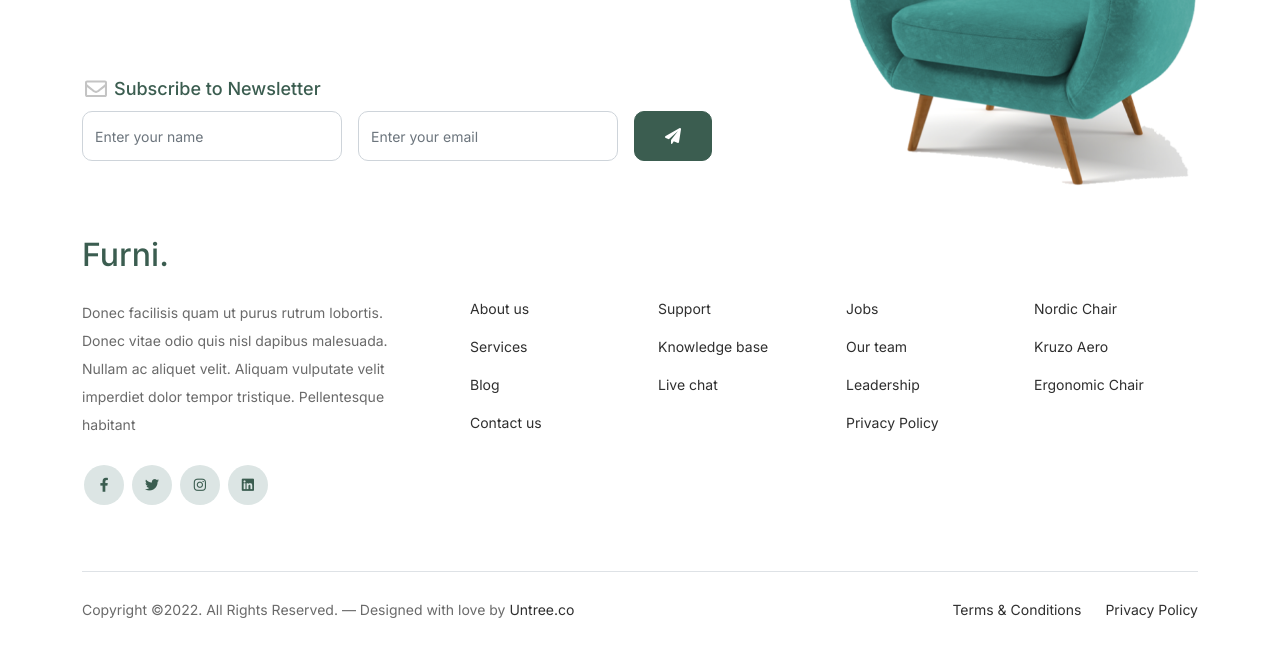
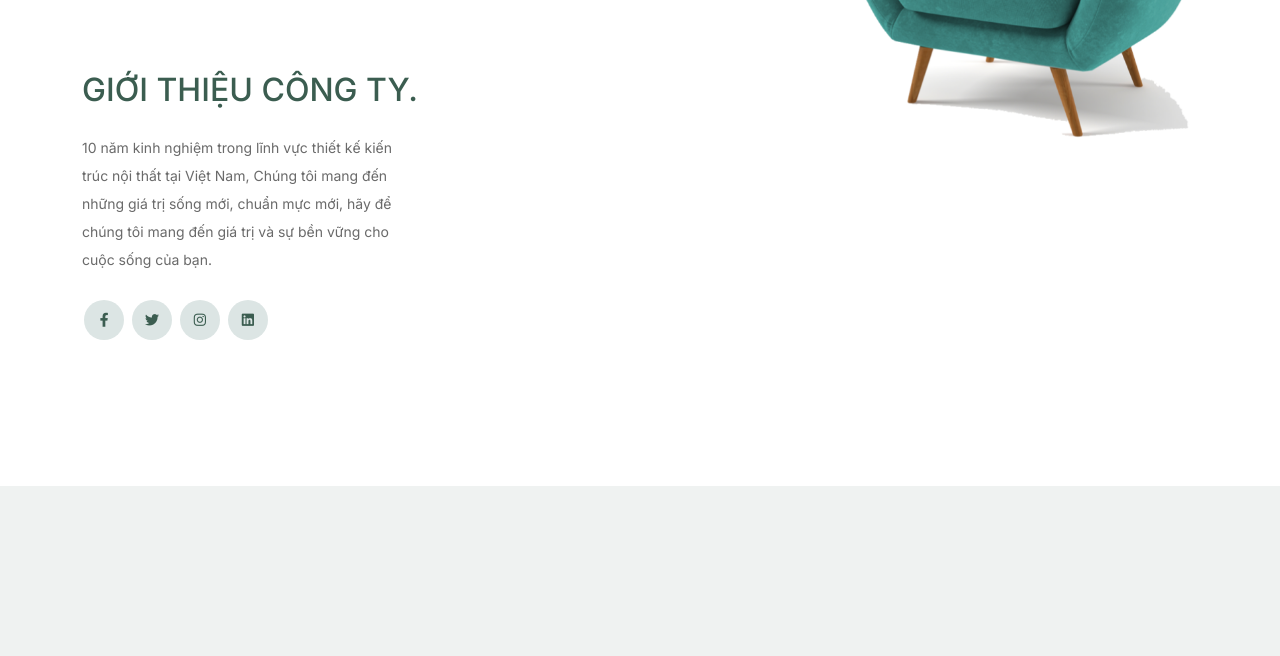
Before and after one commit to bunpro1910/nguyentienphat, a website: page index.html in a window 1280 px wide. Shown: the part 3104-3760 px from the top of the page. After the commit the page ends 3590 px from the top, so only its background shows below. Drawn offline with Linux system fonts and the light colour scheme.

Commit message:
Update index.html

```diff
--- a/index.html
+++ b/index.html
@@ -363,33 +363,12 @@
 					<img src="images/sofa.png" alt="Image" class="img-fluid">
 				</div>
 
-				<div class="row">
-					<div class="col-lg-8">
-						<div class="subscription-form">
-							<h3 class="d-flex align-items-center"><span class="me-1"><img src="images/envelope-outline.svg" alt="Image" class="img-fluid"></span><span>Subscribe to Newsletter</span></h3>
 
-							<form action="#" class="row g-3">
-								<div class="col-auto">
-									<input type="text" class="form-control" placeholder="Enter your name">
-								</div>
-								<div class="col-auto">
-									<input type="email" class="form-control" placeholder="Enter your email">
-								</div>
-								<div class="col-auto">
-									<button class="btn btn-primary">
-										<span class="fa fa-paper-plane"></span>
-									</button>
-								</div>
-							</form>
-
-						</div>
-					</div>
-				</div>
 
 				<div class="row g-5 mb-5">
 					<div class="col-lg-4">
-						<div class="mb-4 footer-logo-wrap"><a href="#" class="footer-logo">Furni<span>.</span></a></div>
-						<p class="mb-4">Donec facilisis quam ut purus rutrum lobortis. Donec vitae odio quis nisl dapibus malesuada. Nullam ac aliquet velit. Aliquam vulputate velit imperdiet dolor tempor tristique. Pellentesque habitant</p>
+						<div class="mb-4 footer-logo-wrap"><a href="#" class="footer-logo">GIỚI THIỆU CÔNG TY<span>.</span></a></div>
+						<p class="mb-4">10 năm kinh nghiệm trong lĩnh vực thiết kế kiến trúc nội thất tại Việt Nam, Chúng tôi mang đến những giá trị sống mới, chuẩn mực mới, hãy để chúng tôi mang đến giá trị và sự bền vững cho cuộc sống của bạn.</p>
 
 						<ul class="list-unstyled custom-social">
 							<li><a href="#"><span class="fa fa-brands fa-facebook-f"></span></a></li>
@@ -399,61 +378,7 @@
 						</ul>
 					</div>
 
-					<div class="col-lg-8">
-						<div class="row links-wrap">
-							<div class="col-6 col-sm-6 col-md-3">
-								<ul class="list-unstyled">
-									<li><a href="#">About us</a></li>
-									<li><a href="#">Services</a></li>
-									<li><a href="#">Blog</a></li>
-									<li><a href="#">Contact us</a></li>
-								</ul>
-							</div>
 
-							<div class="col-6 col-sm-6 col-md-3">
-								<ul class="list-unstyled">
-									<li><a href="#">Support</a></li>
-									<li><a href="#">Knowledge base</a></li>
-									<li><a href="#">Live chat</a></li>
-								</ul>
-							</div>
-
-							<div class="col-6 col-sm-6 col-md-3">
-								<ul class="list-unstyled">
-									<li><a href="#">Jobs</a></li>
-									<li><a href="#">Our team</a></li>
-									<li><a href="#">Leadership</a></li>
-									<li><a href="#">Privacy Policy</a></li>
-								</ul>
-							</div>
-
-							<div class="col-6 col-sm-6 col-md-3">
-								<ul class="list-unstyled">
-									<li><a href="#">Nordic Chair</a></li>
-									<li><a href="#">Kruzo Aero</a></li>
-									<li><a href="#">Ergonomic Chair</a></li>
-								</ul>
-							</div>
-						</div>
-					</div>
-
-				</div>
-
-				<div class="border-top copyright">
-					<div class="row pt-4">
-						<div class="col-lg-6">
-							<p class="mb-2 text-center text-lg-start">Copyright &copy;<script>document.write(new Date().getFullYear());</script>. All Rights Reserved. &mdash; Designed with love by <a href="https://untree.co">Untree.co</a> <!-- License information: https://untree.co/license/ -->
-            </p>
-						</div>
-
-						<div class="col-lg-6 text-center text-lg-end">
-							<ul class="list-unstyled d-inline-flex ms-auto">
-								<li class="me-4"><a href="#">Terms &amp; Conditions</a></li>
-								<li><a href="#">Privacy Policy</a></li>
-							</ul>
-						</div>
-
-					</div>
 				</div>
 
 			</div>
```
